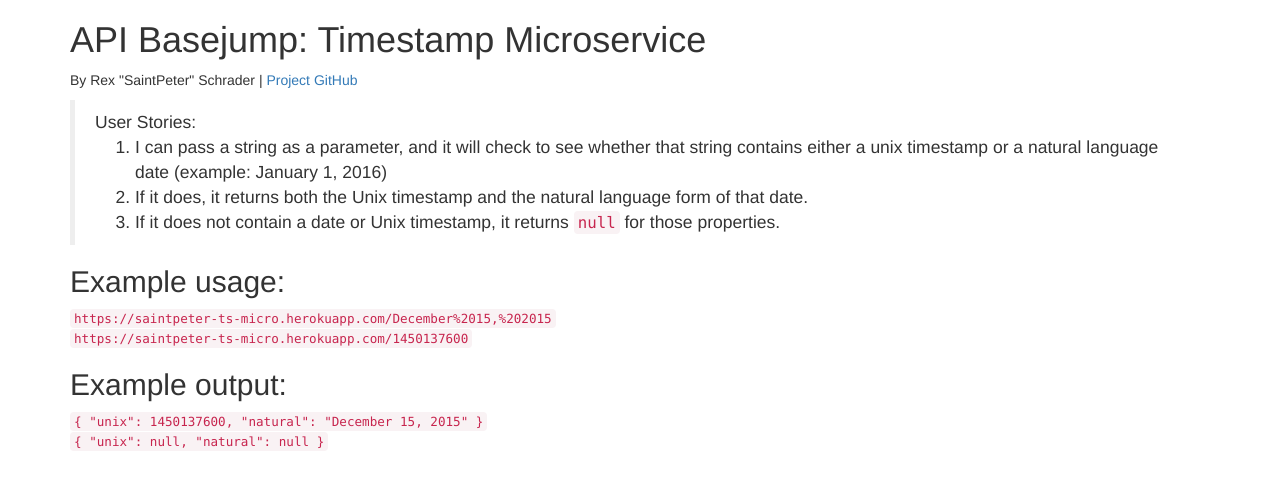
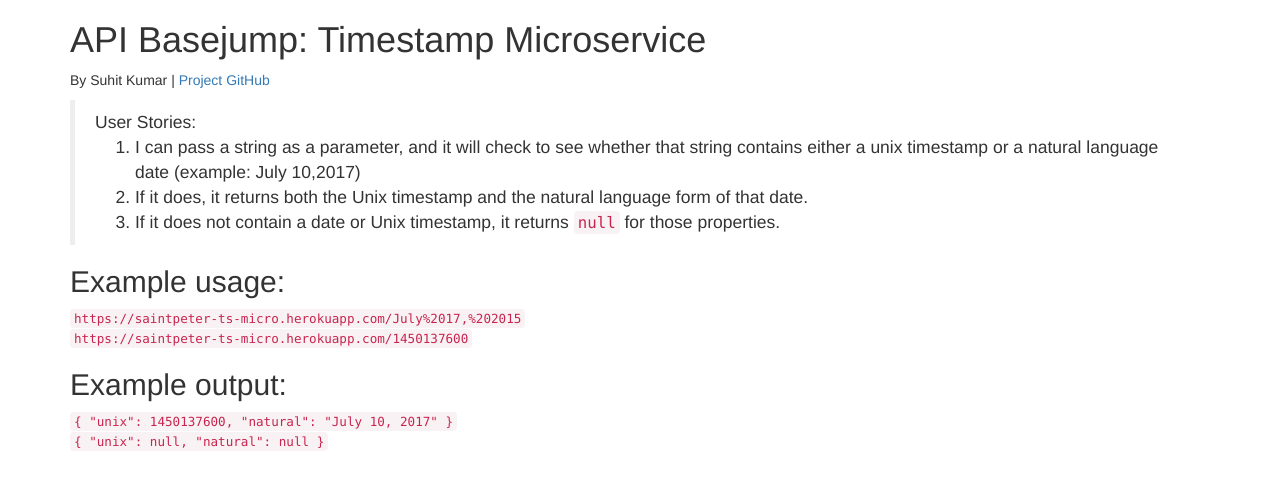
Before and after one commit to suhitk1/ts-microuserapp, a website: page index.html in a window 1280 px wide. Drawn offline with nearby package versions, Linux system fonts and the light colour scheme.

Commit message:
Update index.html

```diff
--- a/index.html
+++ b/index.html
@@ -9,22 +9,22 @@
 <body>
 <div class="container">
     <h1 class="header">API Basejump: Timestamp Microservice</h1>
-    <p>By Rex "SaintPeter" Schrader |
-        <a href="https://github.com/SaintPeter/basejump-timestamp-microservice">Project GitHub</a></p>
+    <p>By Suhit Kumar |
+        <a href="https://github.com/suhitk1/ts-microuserapp">Project GitHub</a></p>
     <blockquote>User Stories:
         <ol>
             <li>I can pass a string as a parameter, and it will check to see whether that string contains either a unix
-                timestamp or a natural language date (example: January 1, 2016)
+                timestamp or a natural language date (example: July 10,2017)
             </li>
             <li>If it does, it returns both the Unix timestamp and the natural language form of that date.</li>
             <li>If it does not contain a date or Unix timestamp, it returns <code>null</code> for those properties.</li>
         </ol>
     </blockquote>
     <h2>Example usage:</h2>
-    <code>https://saintpeter-ts-micro.herokuapp.com/December%2015,%202015</code><br>
+    <code>https://saintpeter-ts-micro.herokuapp.com/July%2017,%202015</code><br>
     <code>https://saintpeter-ts-micro.herokuapp.com/1450137600</code>
     <h2>Example output:</h2>
-    <code>{ "unix": 1450137600, "natural": "December 15, 2015" }</code><br>
+    <code>{ "unix": 1450137600, "natural": "July 10, 2017" }</code><br>
     <code>{ "unix": null, "natural": null }</code>
 </div>
 </body>
```
